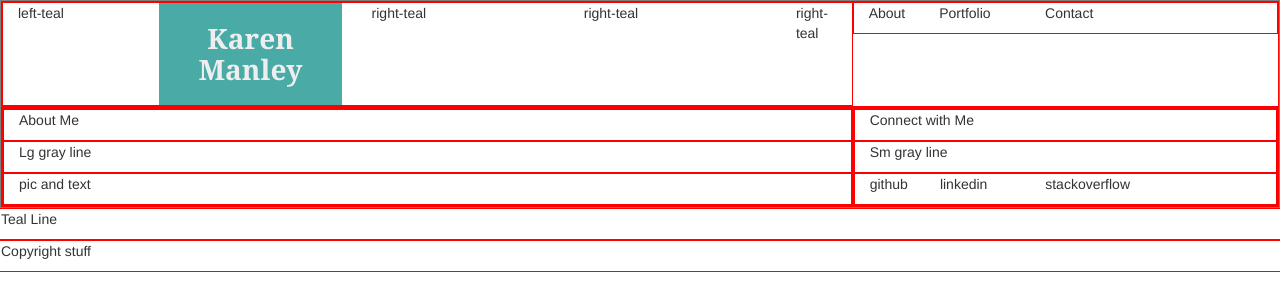
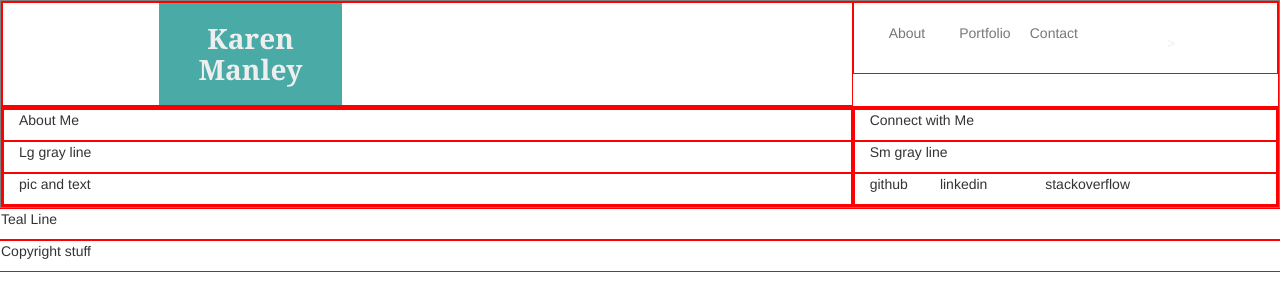
Before and after one commit to kjaneem/Basic-Portfolio.github.io, a plain HTML site: page template.html in a window 1280 px wide. Drawn offline with nearby package versions, Linux system fonts and the light colour scheme.

Commit message:
add more bootstrap stuff

```diff
--- a/assets/css/bootstyle.css
+++ b/assets/css/bootstyle.css
@@ -21,3 +21,17 @@ h1 {
 	font-weight: bold;
     text-align: center;
 }
+
+.navlink {
+    margin: 0;
+    background-color: #ffffff;
+    color: #eee;
+    text-align: center;
+    font-size: 14px;
+    padding: 20px;
+}
+
+a {
+    color: #777777;
+    text-decoration: none;
+}
--- a/template.html
+++ b/template.html
@@ -17,18 +17,18 @@
 
 </head>
 <body>
-    <!-- BEGIN PAGE -->
-    <div class="container-fluid">
 
-        <!--HEADER -->
-        <div class="row">
-            <!-- teal box container -->
+    <div class="container-fluid"> <!-- BEGIN PAGE -->
 
-            <div class="col-md-8">
-                <div class="row">
+        <div class="row"> <!-- BEGIN HEADER ROW -->
+
+            <div class="col-md-8"> <!-- BEGIN HEADER COL1 -->
+
+                <div class="row"> <!-- begin header col 1 cell -->
+                    <!-- namebox container -->
 
                     <div class="col-md-2">
-                          <p>left-teal</p>
+                          <p></p>
                     </div>
 
                     <div class="col-md-3">
@@ -37,37 +37,54 @@
                             </section>
                     </div>
 
-                    <div class="col-md-3">
-                            <p>right-teal</p>
+                    <div class="col-md-7">
+                            <p></p>
                     </div>
 
-                    <div class="col-md-3">
-                            <p>right-teal</p>
+                     <div class="col-md-1">
+                            <p></p>
                     </div>
 
-                    <div class="col-md-1">
-                            <p>right-teal</p>
+
+                </div> <!-- end header col 1 cell -->
+
+            </div> <!-- END HEADER COL1 -->
+
+            <div class="col-md-4"> <!-- BEGIN HEADER COL2 -->
+
+                <div class="row">
+                    <!-- links menu container -->
+
+                    <div class="col-md-2">
+                        <section class="navlink">
+	                        <a href="index.html">About</a>
+                        </section>
                     </div>
+
+                    <div class="col-md-2">
+                        <section class="navlink">
+	                        <a href="portfolio.html">Portfolio</a>
+                        </section>
+                    </div>
+
+                    <div class="col-md-2">
+                        <section class="navlink">
+	                        <a href="contact.html">Contact</a>
+                        </section>
+                    </div>
+
+                    <div class="col-md-6">
+                        <section class="navlink">
+	                        <p></p>>
+                        </section>
+                    </div>
+
+
 
                 </div>
             </div>
 
-            <div class="col-md-4">
-                <div class="row">
-                    <!-- links menu container -->
-                    <div class="col-md-2">
-                        <p>About</p>
-                    </div>
-                    <div class="col-md-3">
-                        <p>Portfolio</p>
-                    </div>
-                    <div class="col-md-7">
-                        <p>Contact</p>
-                    </div>
-                </div>
-            </div>
-
-        </div>
+        </div> <!-- END HEADER ROW -->
 
         <!-- BODY -->
         <!--
```
